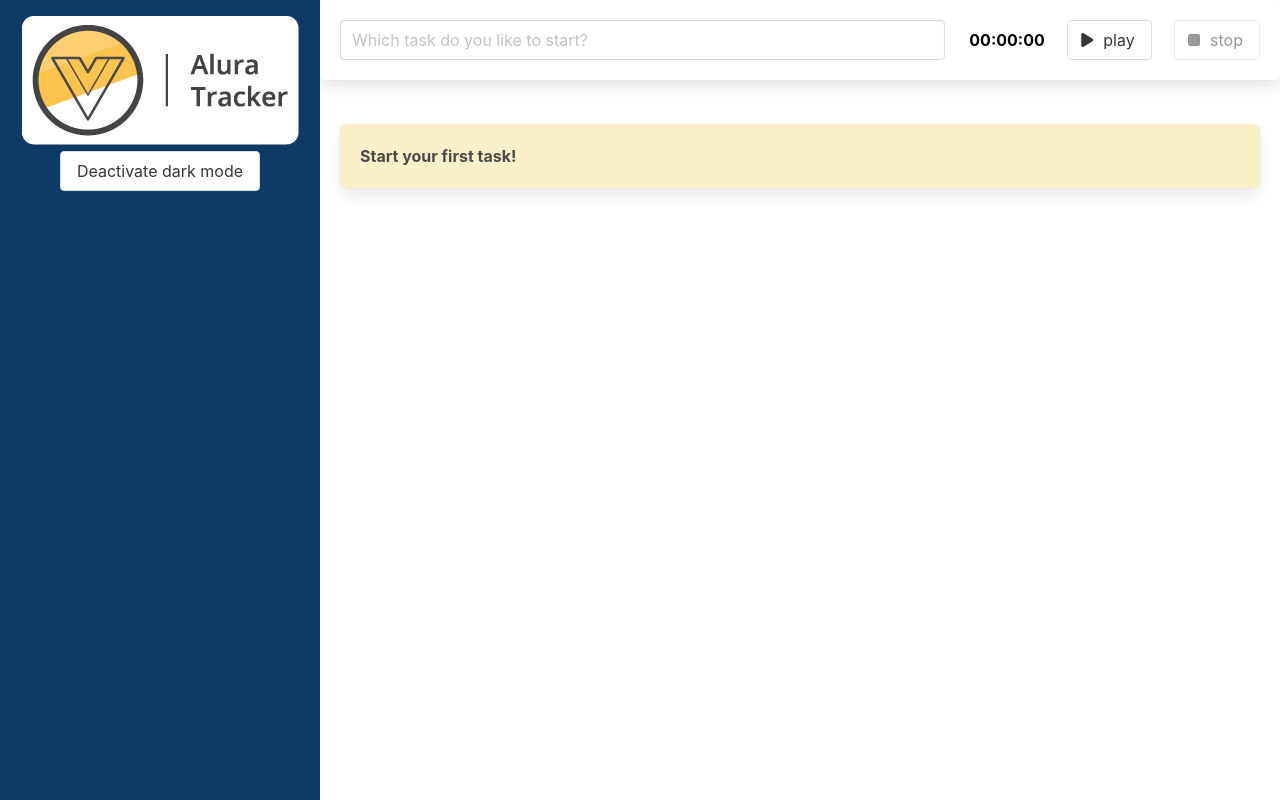
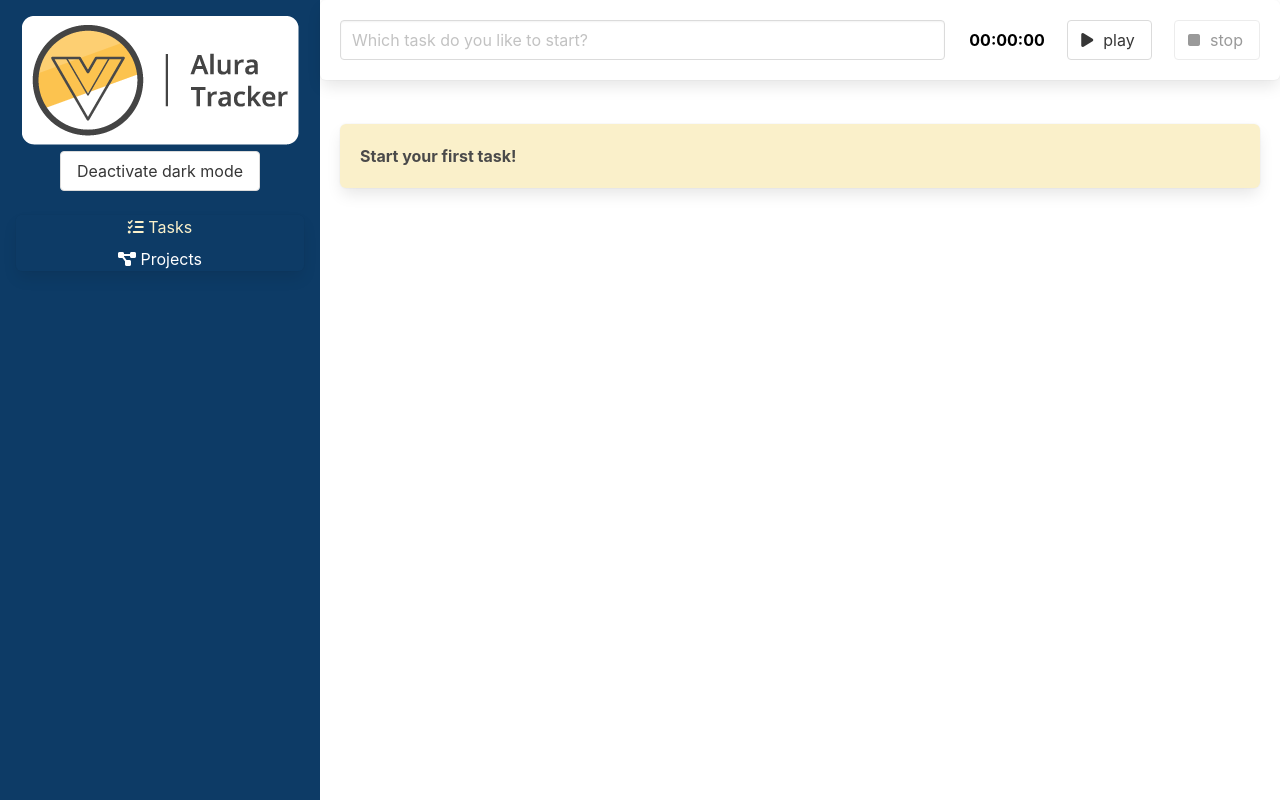
Before and after one commit to brunadalla/alura-tracker, a Vue app: page /#/ in a window 1280 px wide. Built offline with nearby package versions, Linux system fonts and the light colour scheme.

Commit message:
feat: changing state

```diff
--- a/src/components/SideSection.vue
+++ b/src/components/SideSection.vue
@@ -1,9 +1,27 @@
 <template>
   <header>
     <h1>
-      <img src="../assets/logo.png" alt="logo" />
+      <img src="../assets/logo.png" alt="Alura Tracker" />
     </h1>
-    <button class="button" @click="changeTheme"> {{buttonText}} </button>
+    <div class="has-text-centered">
+      <button class="button" @click="changeTheme">{{ buttonText }}</button>
+    </div>
+    <nav class="panel mt-5">
+      <ul>
+        <li>
+          <router-link to="/" class="link">
+            <i class="fas fa-tasks"></i>
+            Tasks
+          </router-link>
+        </li>
+        <li>
+          <router-link to="/projects" class="link">
+            <i class="fas fa-project-diagram"></i>
+            Projects
+          </router-link>
+        </li>
+      </ul>
+    </nav>
   </header>
 </template>
 
@@ -43,6 +61,19 @@
   height: 100vh;
   text-align: center;
 }
+.panel li {
+  margin: 8px 0;
+}
+.link {
+  color: #fff;
+}
+.link:hover {
+  color: #faf0ca;
+}
+.link.router-link-active {
+  color: #faf0ca;
+}
+
 @media only screen and (max-width: 768px) {
   header {
     padding: 2.5rem;
--- a/src/router/index.ts
+++ b/src/router/index.ts
@@ -1,11 +1,17 @@
 import { createRouter, createWebHashHistory, RouteRecordRaw } from "vue-router"
 import TasksComponent from "../views/Tasks.vue"
+import ProjectsComponent from "../views/Projects.vue"
 
 const routes: RouteRecordRaw[] = [
   {
     path: "/",
     name: "Tasks",
     component: TasksComponent,
+  },
+  {
+    path: "/projects",
+    name: "Projects",
+    component: ProjectsComponent,
   },
 ]
 
--- /dev/null
+++ b/src/views/Projects.vue
@@ -0,0 +1,11 @@
+<template>
+  <h1>Projects</h1>
+</template>
+
+<script lang="ts">
+import { defineComponent } from "vue"
+
+export default defineComponent({
+  name: "ProjectsComponent",
+})
+</script>
```
Also changed, not shown: src/App.vue (line endings or trailing spaces).
